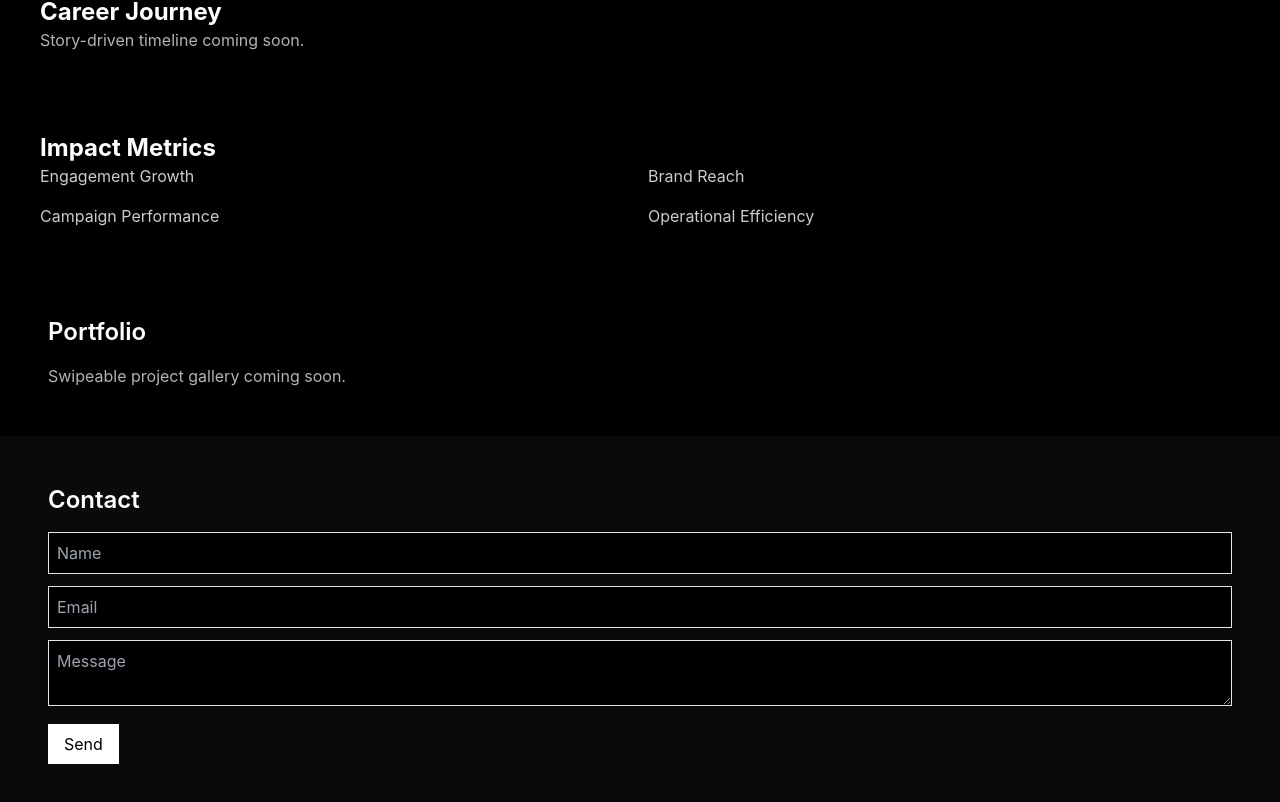
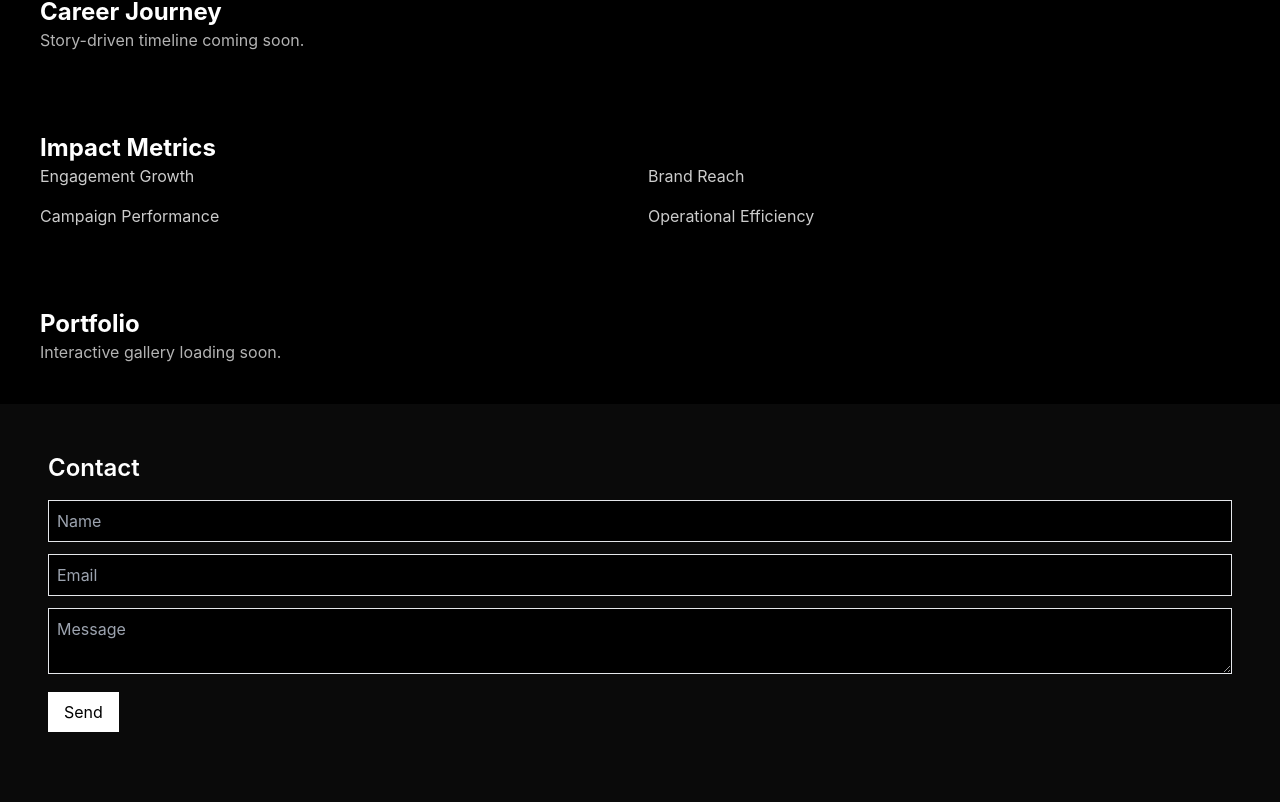
Before and after one commit to Emife1/victoria-emife-portfolio, a Next.js app: page / in a window 1280 px wide. Shown: the part 844-1646 px from the top of the page. After the commit the page ends 1624 px from the top, so only its background shows below. Built offline with nearby package versions, Linux system fonts and the light colour scheme.

Commit message:
Update PortfolioCarousel styling and text content

```diff
--- a/components/sections/PortfolioCarousel.tsx
+++ b/components/sections/PortfolioCarousel.tsx
@@ -1,8 +1,8 @@
 export default function PortfolioCarousel() {
   return (
-    <section className="p-12 text-white bg-black">
-      <h2 className="text-2xl font-semibold mb-4">Portfolio</h2>
-      <p className="opacity-70">Swipeable project gallery coming soon.</p>
+    <section className="p-10 bg-black text-white">
+      <h2 className="text-2xl font-bold">Portfolio</h2>
+      <p className="opacity-70">Interactive gallery loading soon.</p>
     </section>
   );
 }
```
